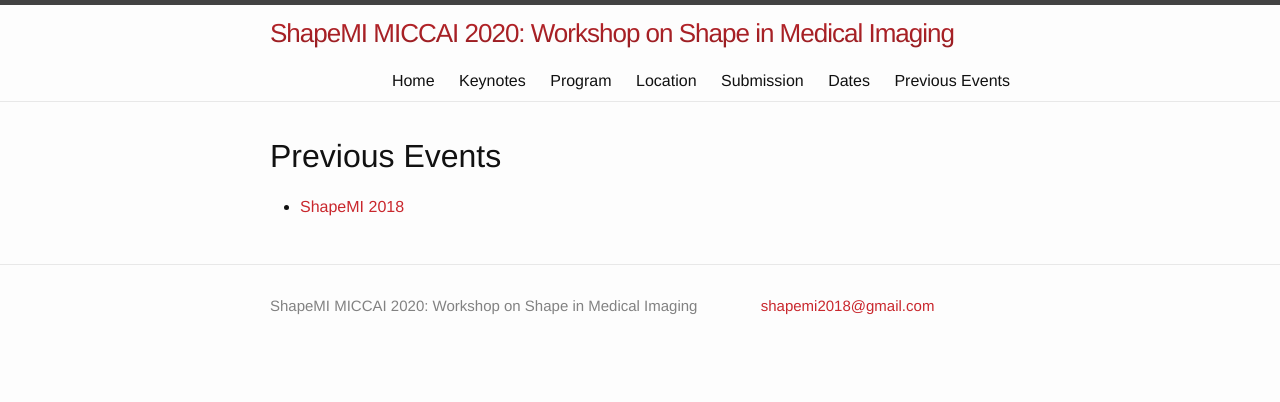
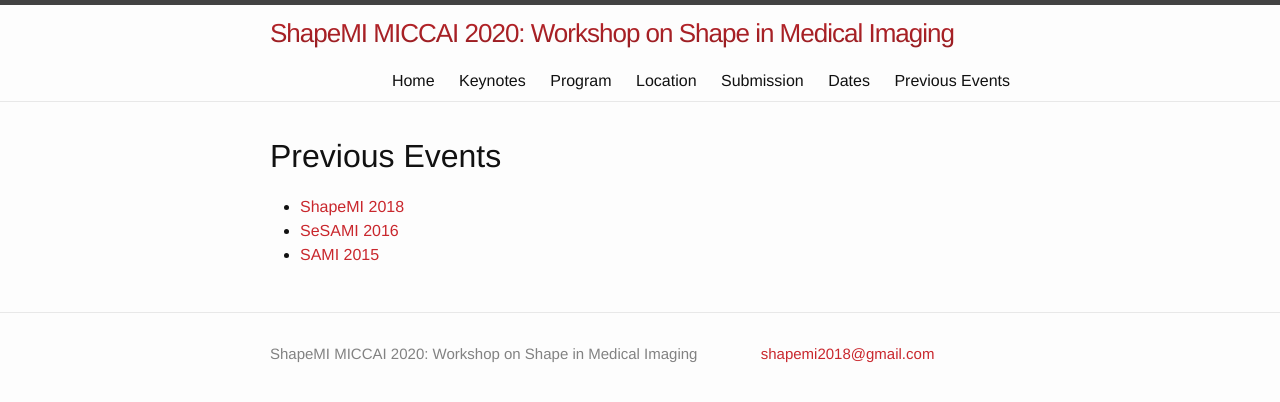
Before and after one commit to shapemi/shapemi2020, a Jekyll site: the page built from previousevents/index.md, in a window 1280 px wide. Shown: the top 402 px of the page. Built offline with Jekyll 4.4.1, drawn with Linux system fonts in a browser that asks for light colours.

Commit message:
updated previous events

```diff
--- a/previousevents/index.md
+++ b/previousevents/index.md
@@ -7,3 +7,5 @@
 # Previous Events
 
 - [ShapeMI 2018](https://shapemi.github.io/shapemi2018/)
+- [SeSAMI 2016](https://sites.google.com/site/sesami2016/)
+- [SAMI 2015](https://sites.google.com/site/miccaisami2015/)
```
